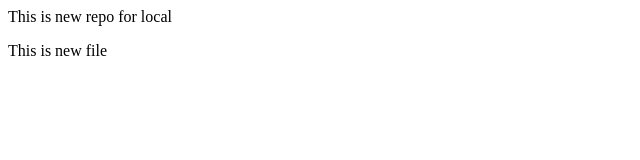
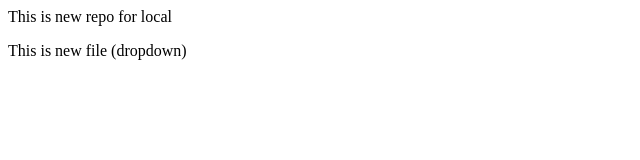
Before and after one commit to Kacho123/Local-Repo, a plain HTML site: page index.html in a window 1280 px wide. Shown: the full height of the page, 0-640 px from the left. Drawn offline with Linux system fonts and the light colour scheme.

```diff
--- a/index.html
+++ b/index.html
@@ -1,2 +1,2 @@
 <p>This is new repo for local </p>
-<p>This is new file </p>
+<p>This is new file (dropdown) </p>
```
